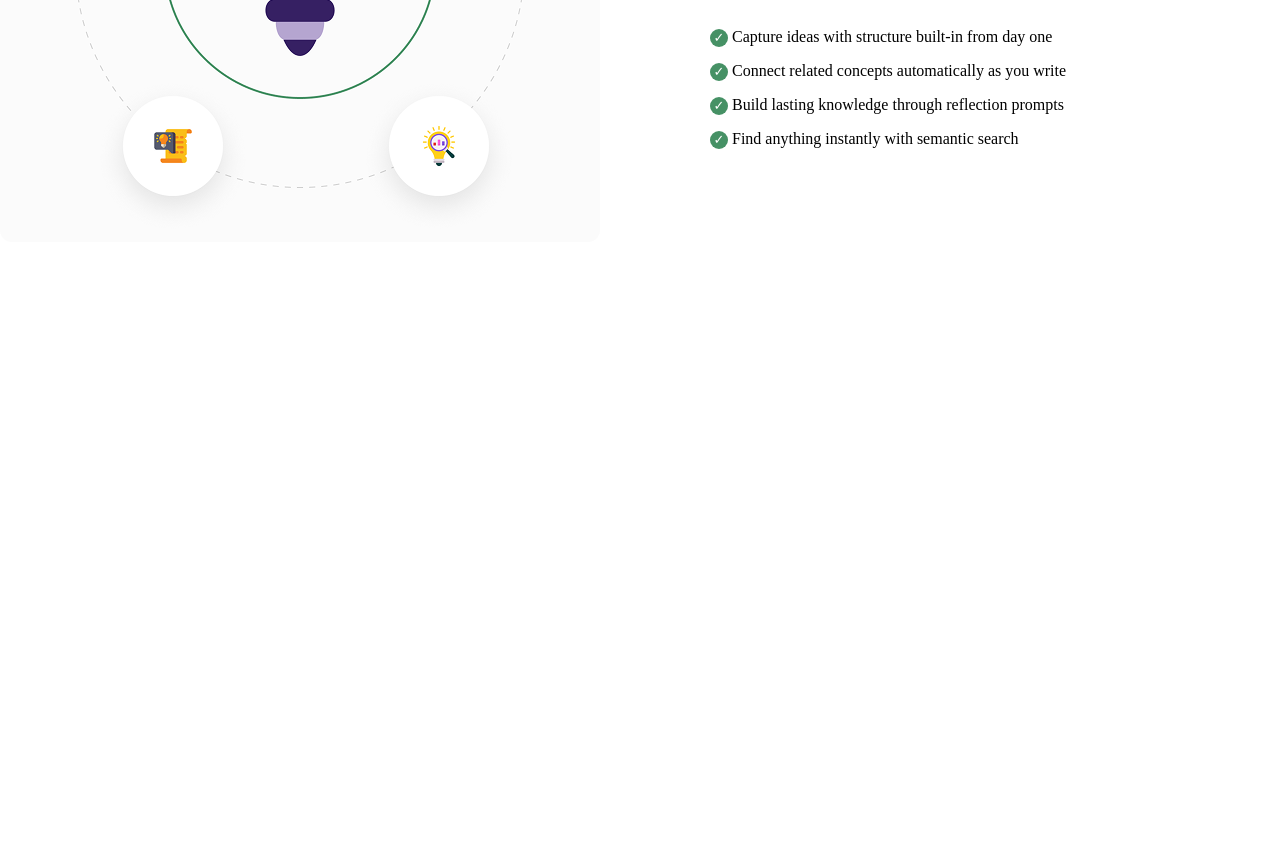
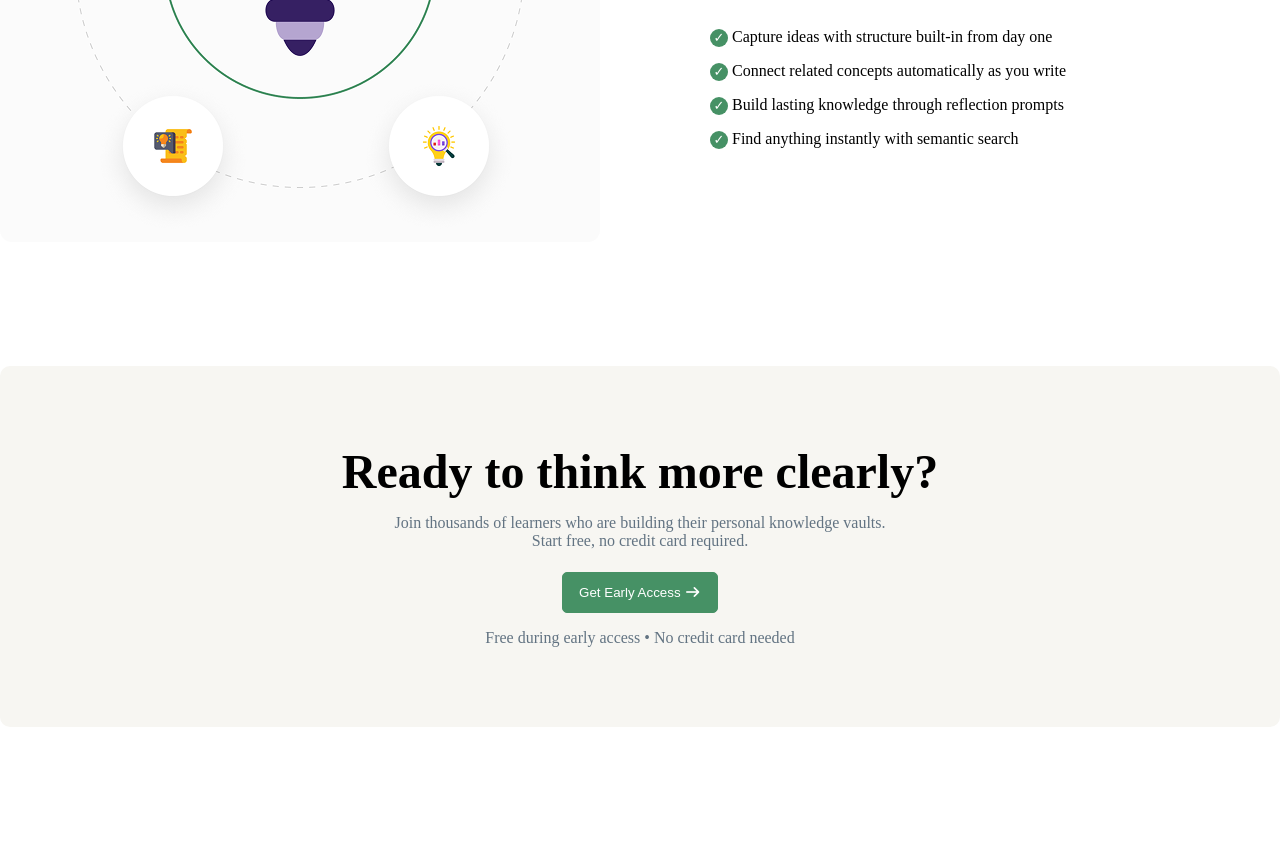
Before and after one commit to HxHridoy/hero-assi-1, a plain HTML site: page index.html in a window 1280 px wide. Shown: the part 1794-2641 px from the top of the page. Before the commit the page ends 2160 px from the top, so only its background shows below. Drawn offline with nearby package versions, Linux system fonts and the light colour scheme.

Commit message:
Early acces section done

```diff
--- a/index.html
+++ b/index.html
@@ -115,6 +115,21 @@
                 </div>
             </div>
          </section>
+
+         <!-- Early access section -->
+          <section class="early-access-main">
+               <div class="early-div">
+                  <h2 class="early-h2">Ready to think more clearly?</h2>
+                  <p class="paragraph-6">Join thousands of learners who are building their personal knowledge vaults.<br>Start free, no credit card required.</p>
+
+                   <button class="btn-1">
+                            Get Early Access <i class="fa-solid fa-arrow-right" style="color: #ffffff;"></i>
+                        </button>
+
+                        <p class="paragraph-5">Free during early access • No credit card needed</p>
+               </div>
+          </section>
+
   </main>
     <footer>
 
--- a/styles/style.css
+++ b/styles/style.css
@@ -222,7 +222,7 @@ header, .nav-menu, a {
     padding-bottom: 16px;
 }
 
-.sub-brain-h2 {
+.sub-brain-h2,.early-h2 {
     font-size: 48px;
     font-weight: 700;
     line-height: 52px;
@@ -259,3 +259,28 @@ header, .nav-menu, a {
 .checkbox ul {
     list-style-type: none;
 }
+
+
+/* Early section start */
+.early-access-main {
+    padding-bottom: 120px;
+}
+
+.early-div {
+    max-width: 1360px;
+    margin: 0 auto;
+    background-color: #F7F6F2;
+    text-align: center;
+    padding: 80px 0;
+    border-radius: 10px;
+}
+
+.paragraph-5 {
+     color: #627382;
+    margin-top: 16px;
+}
+
+.paragraph-6 {
+    color: #627382;
+    margin-bottom: 22px;
+}
```
